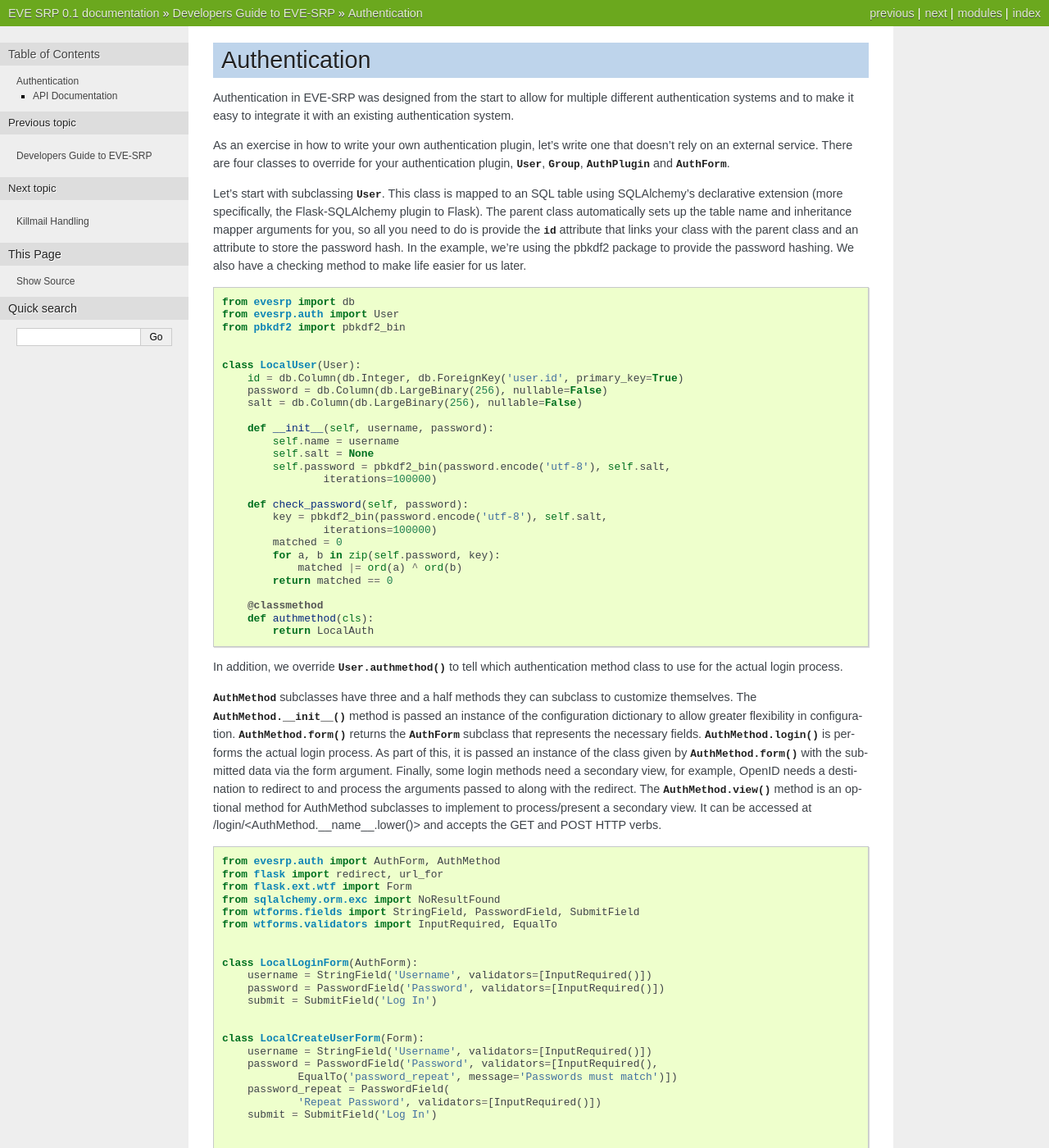
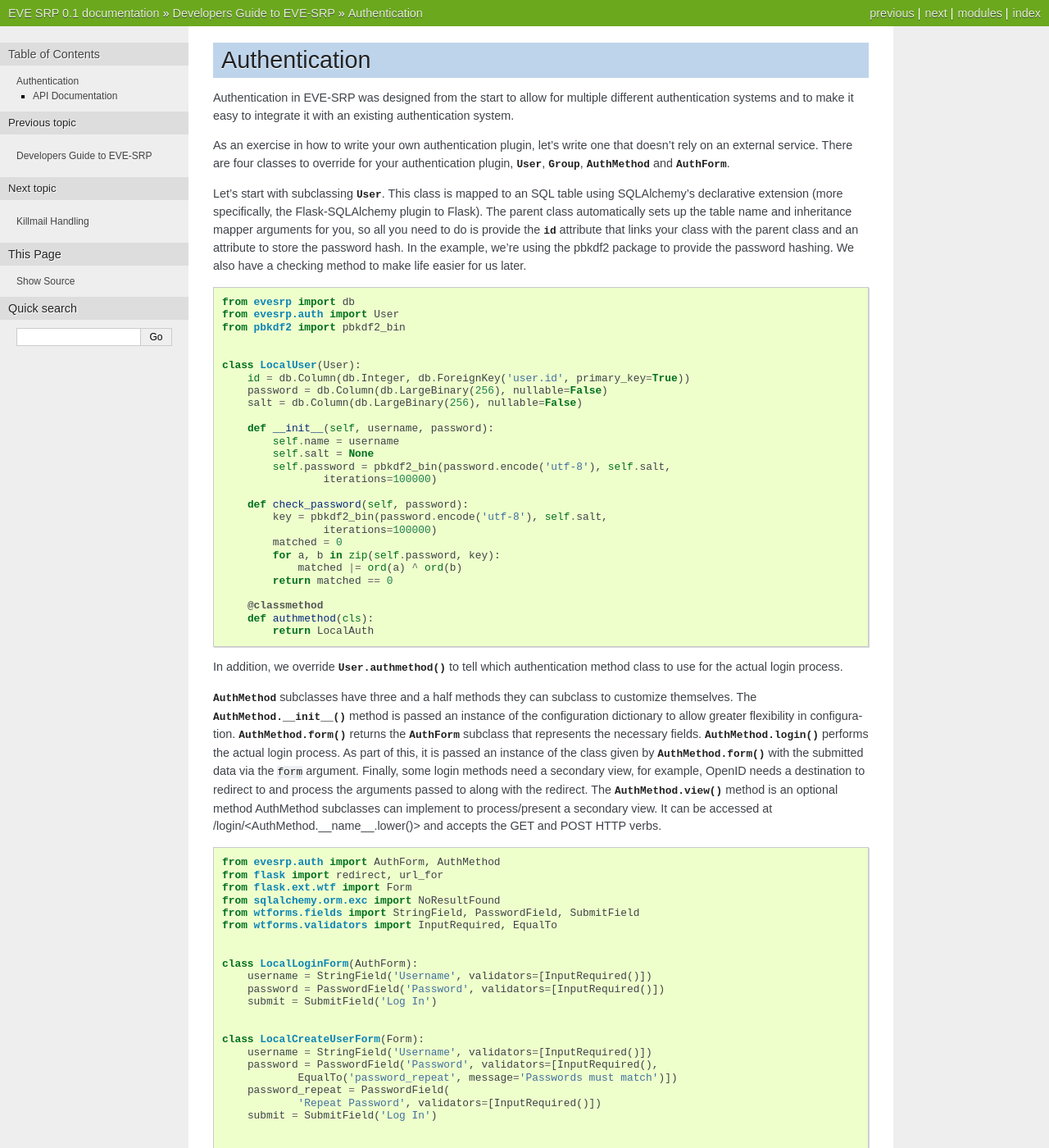
Before and after one commit to paxswill/evesrp, a Sphinx documentation site: the page built from doc/auth.rst, in a window 1280 px wide and 1400 px high. Shown: the whole window at 82% size. Built offline with Sphinx 7.4.7, drawn with Linux system fonts in a browser that asks for light colours.

Commit message:
Update various places where documentation has gotten out of date
Mainly fixing links and such.

```diff
--- a/doc/auth.rst
+++ b/doc/auth.rst
@@ -9,8 +9,8 @@
 
 As an exercise in how to write your own authentication plugin, let's write one
 that doesn't rely on an external service. There are four classes to override
-for your authentication plugin, :py:class:`~models.User`, :py:class:`~models.Group`,
-:py:class:`~models.AuthPlugin` and :py:class:`~models.AuthForm`.
+for your authentication plugin, :py:class:`User`, :py:class:`Group`,
+:py:class:`AuthMethod` and :py:class:`AuthForm`.
 
 Let's start with subclassing :py:class:`User`. This class is mapped to an SQL
 table using SQLAlchemy's declarative extension (more specifically, the
@@ -27,7 +27,7 @@
 
 
     class LocalUser(User):
-        id = db.Column(db.Integer, db.ForeignKey('user.id', primary_key=True)
+        id = db.Column(db.Integer, db.ForeignKey('user.id', primary_key=True))
         password = db.Column(db.LargeBinary(256), nullable=False)
         salt = db.Column(db.LargeBinary(256), nullable=False)
 
@@ -56,13 +56,14 @@
 subclass to customize themselves. The :py:meth:`AuthMethod.__init__` method is
 passed an instance of the configuration dictionary to allow greater flexibility
 in configuration. :py:meth:`AuthMethod.form` returns the :py:class:`AuthForm`
-subclass that represents the necessary fields. :py:meth:`AuthMethod.login` is
+subclass that represents the necessary fields. :py:meth:`AuthMethod.login`
 performs the actual login process. As part of this, it is passed an instance of
 the class given by :py:meth:`AuthMethod.form` with the submitted data via the
-form argument. Finally, some login methods need a secondary view, for example,
+``form`` argument. Finally, some login methods need a secondary view, for
+example,
 OpenID needs a destination to redirect to and process the arguments passed to
 along with the redirect. The :py:meth:`AuthMethod.view` method is an optional
-method for AuthMethod subclasses to implement to process/present a secondary
+method AuthMethod subclasses can implement to process/present a secondary
 view. It can be accessed at /login/<AuthMethod.__name__.lower()> and accepts
 the GET and POST HTTP verbs. ::
 
```
Also changed, not shown: 3 other files.
